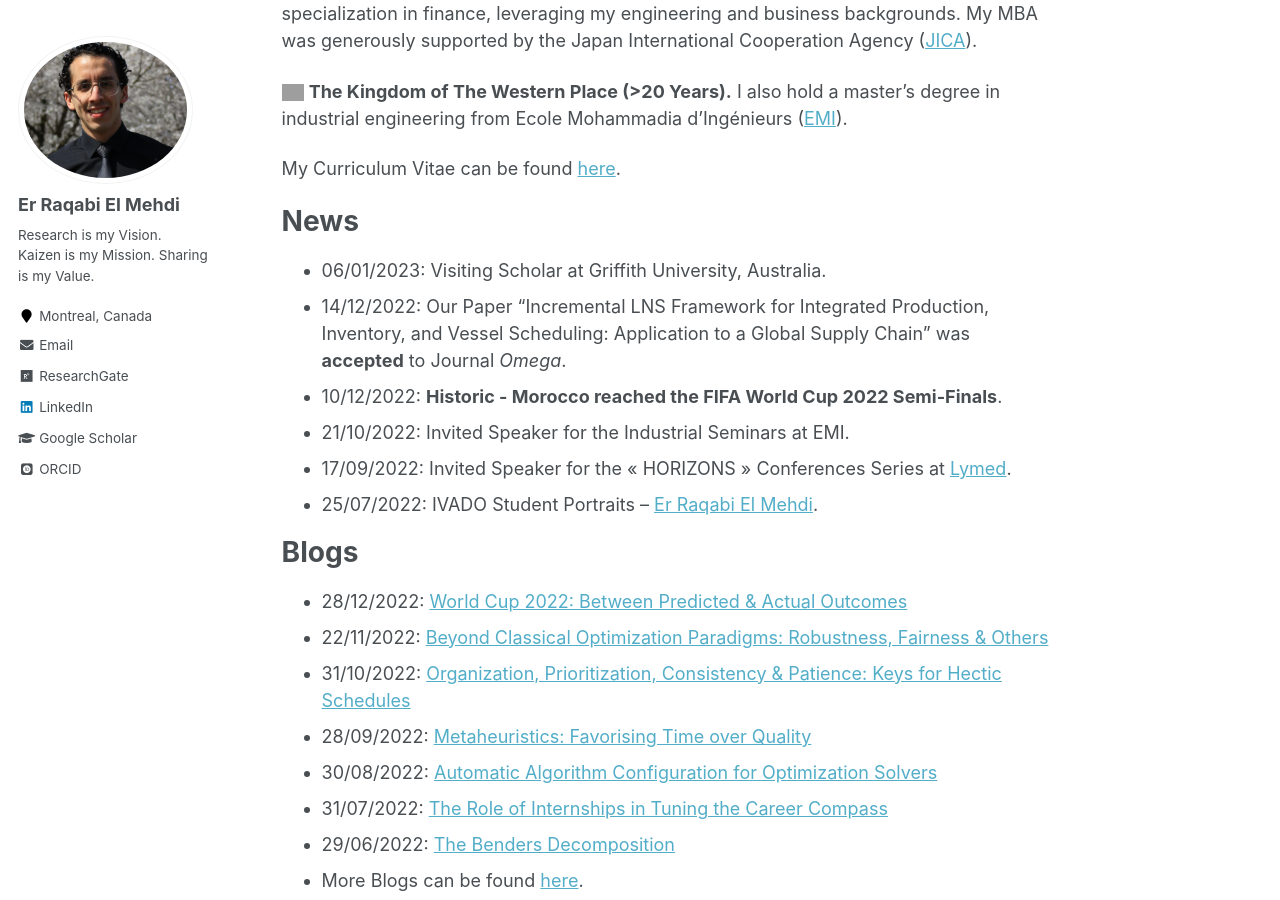
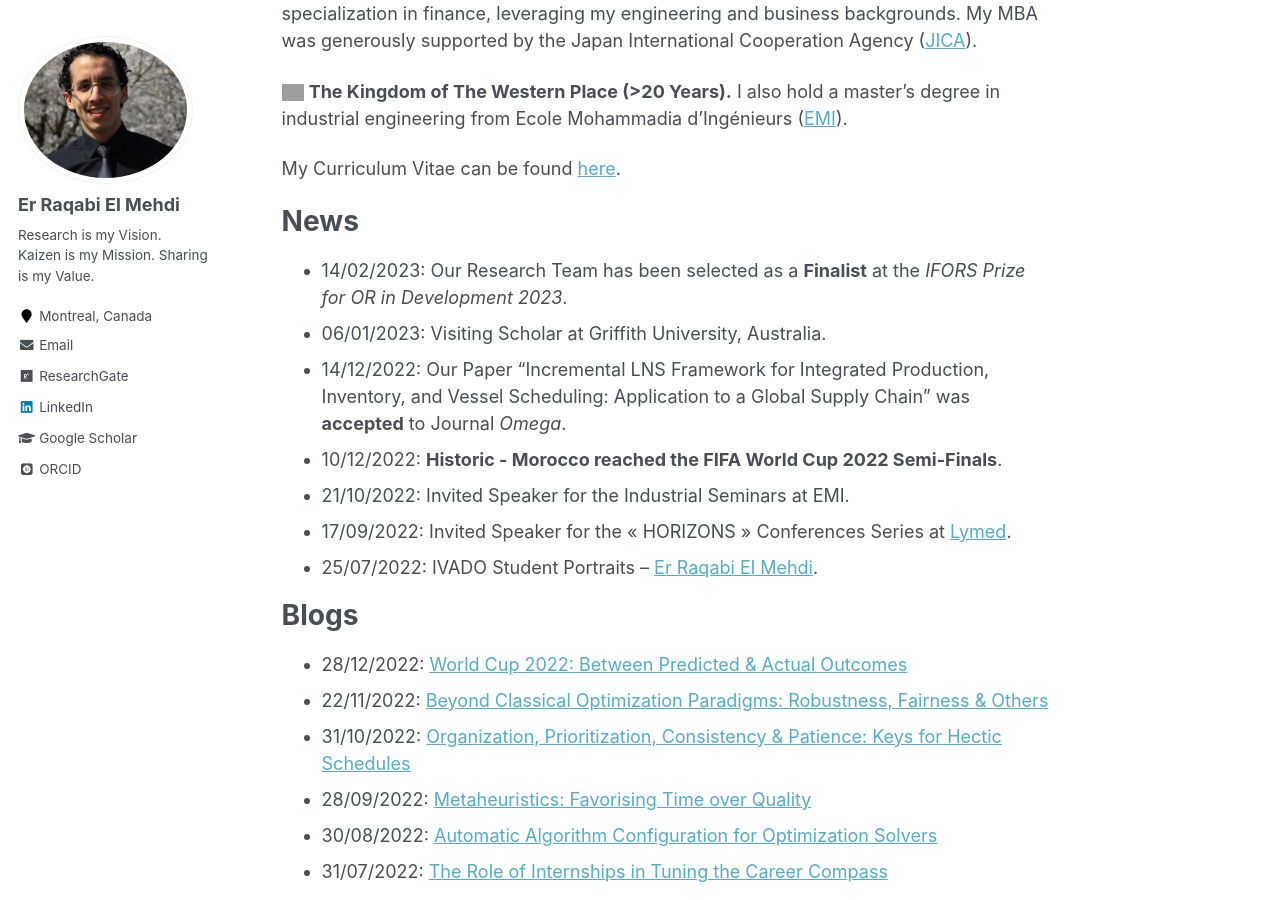
Before and after one commit to RqbMedi/rqbmedi.github.io, a Jekyll site: the page built from _pages/about.md, in a window 1280 px wide and 900 px high, scrolled down 620 px. Built offline with Jekyll 4.4.1, drawn with Linux system fonts in a browser that asks for light colours; some web fonts are replaced; grey boxes are pictures that could not be loaded.

Commit message:
Update about.md

```diff
--- a/_pages/about.md
+++ b/_pages/about.md
@@ -26,6 +26,7 @@ My Curriculum Vitae can be found [here](http://rqbmedi.github.io/files/CV.pdf).
 
 News
 ======
+- 14/02/2023: Our Research Team has been selected as a **Finalist** at the *IFORS Prize for OR in Development 2023*.
 - 06/01/2023: Visiting Scholar at Griffith University, Australia.
 - 14/12/2022: Our Paper "Incremental LNS Framework for Integrated Production, Inventory, and Vessel Scheduling: Application to a Global Supply Chain" was **accepted** to Journal *Omega*.
 - 10/12/2022: **Historic - Morocco reached the FIFA World Cup 2022 Semi-Finals**.
```
